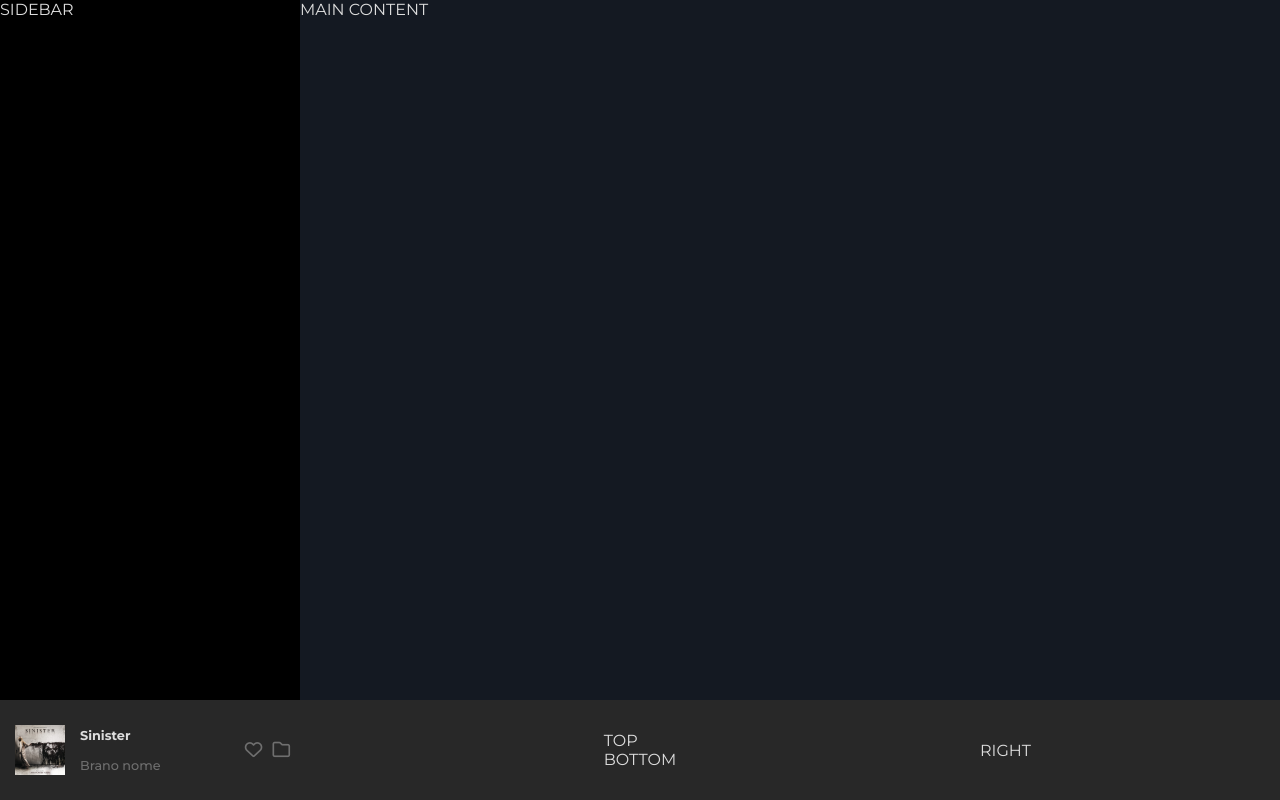
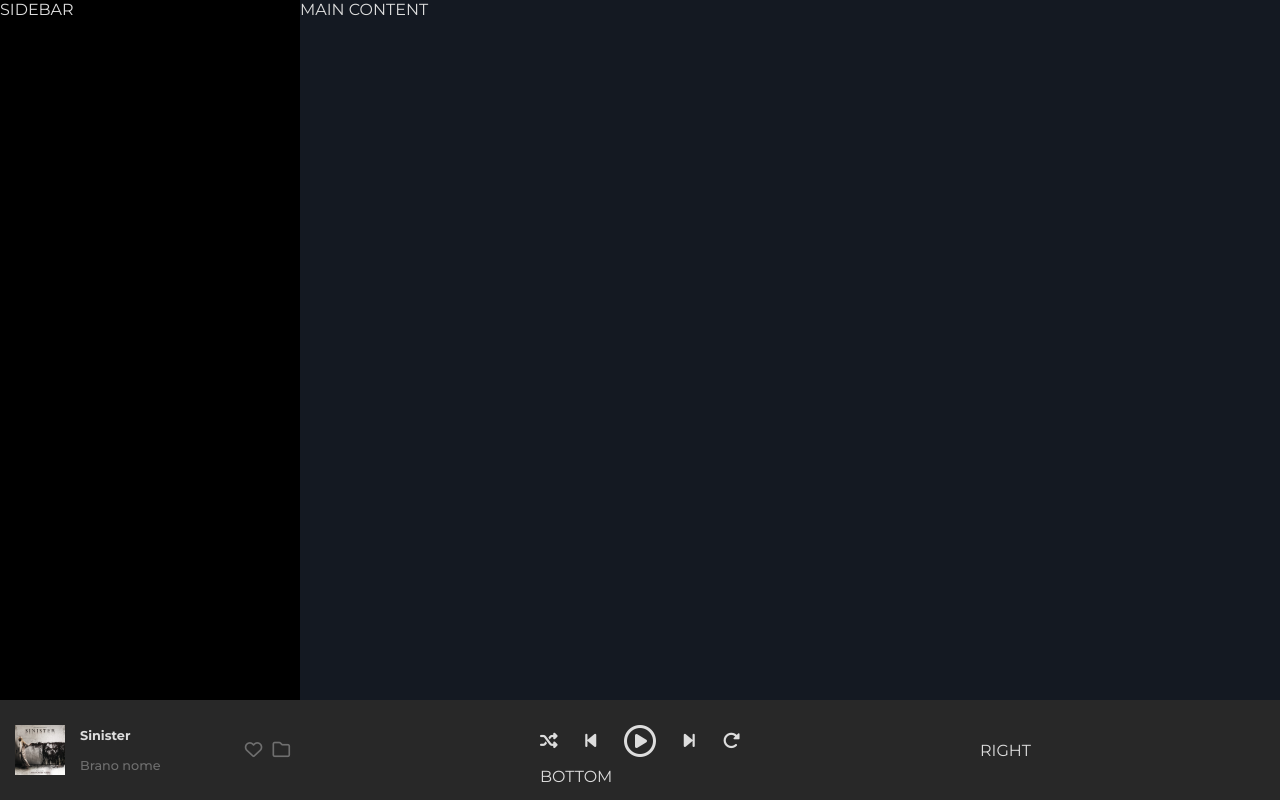
Before and after one commit to umbertofaenza/html-css-spotifyweb, a plain HTML site: page index.html in a window 1280 px wide. Drawn offline with Linux system fonts and the light colour scheme.

Commit message:
feat: add footer center-top icons

```diff
--- a/css/style.css
+++ b/css/style.css
@@ -49,7 +49,11 @@ ul {
   background-color: #141922;
 }
 
-/* footer */
+/*
+
+FOOTER
+
+*/
 #footer {
   height: 100px;
   background-color: #282828;
@@ -67,6 +71,8 @@ ul {
 .footer-content__right {
   width: calc(300px - 15px);
 }
+
+/* footer left */
 
 .now-playing {
   display: flex;
@@ -112,6 +118,32 @@ ul {
   cursor: pointer;
 }
 
+/* footer center */
+
+.footer-content__center {
+  height: 100%;
+  display: flex;
+  flex-direction: column;
+  justify-content: center;
+}
+
+.footer-content__center-top {
+  width: 200px;
+  padding: 10px 0;
+  display: flex;
+  justify-content: space-between;
+  align-items: center;
+}
+
+.footer-content__center-top i {
+  font-size: 1.1rem;
+  cursor: pointer;
+}
+
+.footer-content__center-top .fa-circle-play {
+  font-size: 2rem;
+}
+
 /*****************
 /**  RESPONSIVE  *
 /****************/
--- a/index.html
+++ b/index.html
@@ -60,7 +60,15 @@
 
             <!-- footer center -->
             <div class="footer-content__center">
-                <div class="footer-content__center-top">TOP</div>
+                <!-- top -->
+                <div class="footer-content__center-top">
+                    <i class="fa-solid fa-shuffle"></i>
+                    <i class="fa-solid fa-backward-step"></i>
+                    <i class="fa-regular fa-circle-play"></i>
+                    <i class="fa-solid fa-forward-step"></i>
+                    <i class="fa-solid fa-rotate-right"></i>
+                </div>
+                <!-- bottom -->
                 <div class="footer-content__center-bottom">BOTTOM</div>
             </div>
 
```
